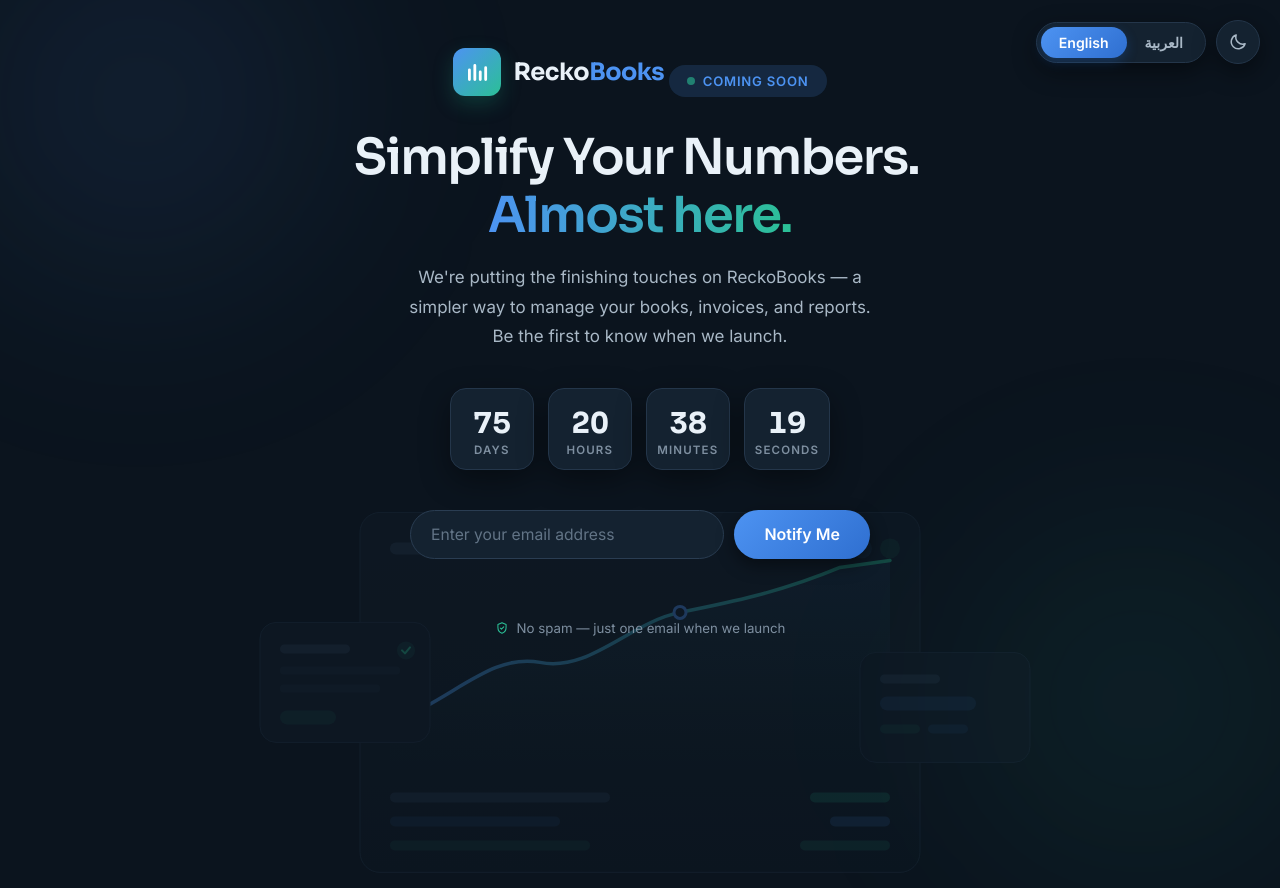
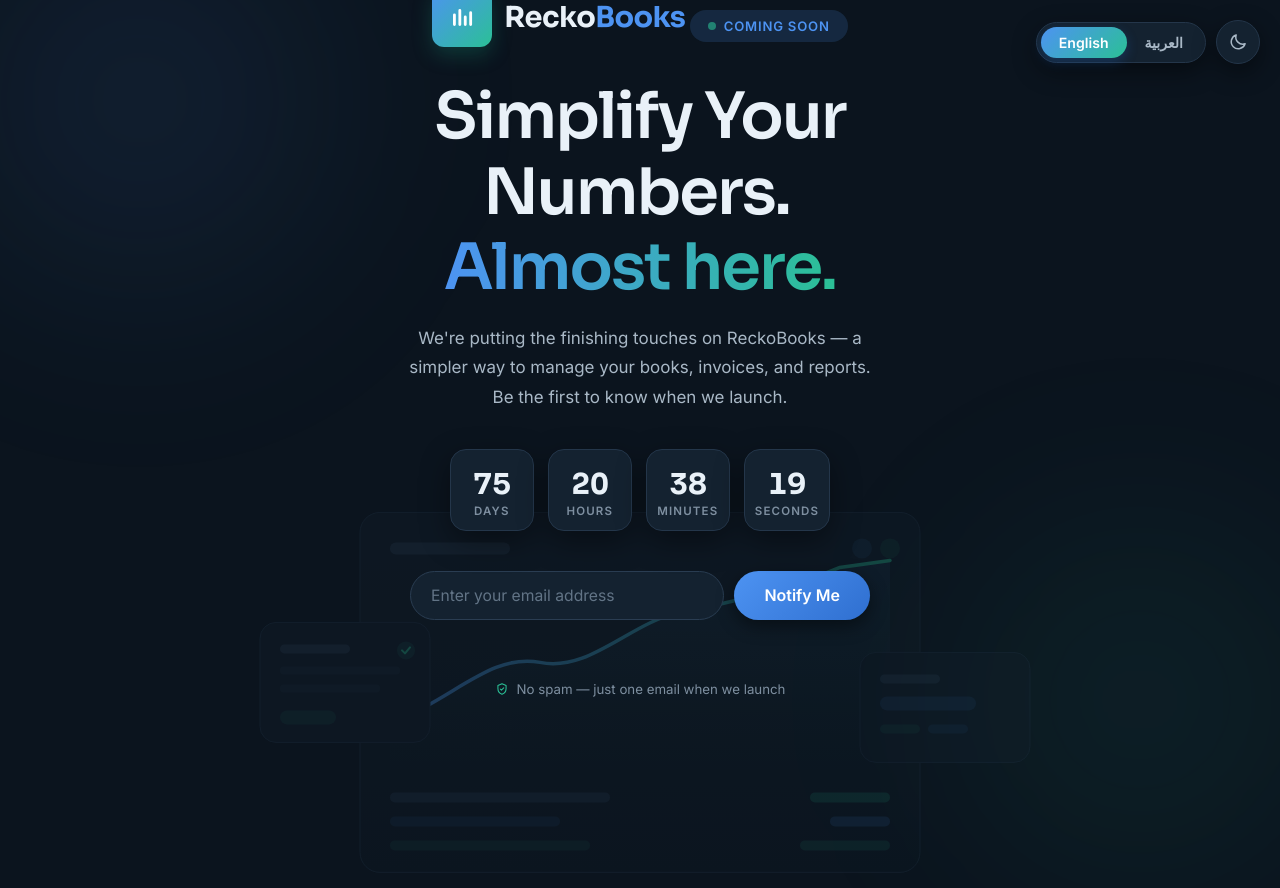
Before and after one commit to ReckoBooks/website-demo, a plain HTML site: page index.html in a window 1280 px wide. Both pictures are taken after a click on the button "Switch to dark mode". Before the commit the page ends 836 px from the top, so only its background shows below. Drawn offline with Linux system fonts and the light colour scheme.

Commit message:
Update styles and improve input attributes in HTML

```diff
--- a/index.html
+++ b/index.html
@@ -88,7 +88,8 @@
     flex-direction:column;
     align-items:center;
     justify-content:center;
-    min-height:100vh;
+    min-height:100svh;
+    min-height:100dvh;
     overflow-x:hidden;
     position:relative;
     transition:background-color .3s ease,color .3s ease;
@@ -166,7 +167,7 @@
     transition:background .18s ease,color .18s ease;
   }
   .lang-switch button.active{
-    background:linear-gradient(135deg,var(--blue) 0%,var(--blue-deep) 100%);
+    background:linear-gradient(135deg,var(--blue) 0%,var(--green) 100%);
     color:#fff;
     box-shadow:0 4px 12px rgba(31,111,224,.25);
   }
@@ -198,7 +199,7 @@
     z-index:1;
     text-align:center;
     padding:84px 24px 200px;
-    max-width:640px;
+    max-width:720px;
     animation:rise .7s ease both;
   }
   @keyframes rise{
@@ -223,7 +224,7 @@
     margin-bottom:32px;
   }
   .logo-mark{
-    width:48px;height:48px;
+    width:60px;height:60px;
     border-radius:12px;
     background:linear-gradient(135deg,var(--blue) 0%,var(--green) 100%);
     display:flex;align-items:center;justify-content:center;
@@ -233,7 +234,7 @@
   .logo-name{
     font-family:var(--font-display);
     font-weight:700;
-    font-size:1.5rem;
+    font-size:1.8rem;
     letter-spacing:-.02em;
     color:var(--ink);
   }
@@ -266,7 +267,7 @@
   .tagline{
     font-family:var(--font-display);
     font-weight:600;
-    font-size:clamp(2rem,5.4vw,3.1rem);
+    font-size:clamp(2.2rem,6vw,4rem);
     letter-spacing:-.03em;
     line-height:1.18;
     margin-bottom:18px;
@@ -406,6 +407,20 @@
   .trust svg{width:14px;height:14px;flex:none}
   .trust svg path{stroke:var(--green)}
 
+
+  img,svg{max-width:100%;display:block}
+  button,input{-webkit-appearance:none;appearance:none}
+
+  .count-card{
+    backdrop-filter:blur(12px);
+    -webkit-backdrop-filter:blur(12px);
+    transition:transform .2s ease,box-shadow .2s ease,background-color .3s ease,border-color .3s ease;
+  }
+  .count-card:hover{
+    transform:translateY(-4px);
+  }
+
+
   @media (max-width:560px){
     .hero{padding-top:110px;padding-bottom:140px}
     .notify{flex-direction:column}
@@ -521,7 +536,7 @@
     </div>
 
     <div class="notify">
-      <input type="email" id="email" placeholder="Enter your email address" aria-label="Email address">
+      <input type="email" id="email" placeholder="Enter your email address" aria-label="Email address" autocomplete="email" inputmode="email">
       <button class="btn" type="button" id="notify-btn" onclick="notifyMe()">Notify Me</button>
     </div>
     <p class="notify-msg" id="notify-msg"></p>
```
